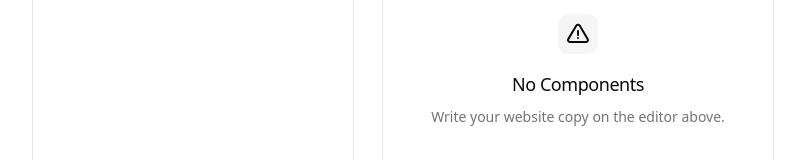
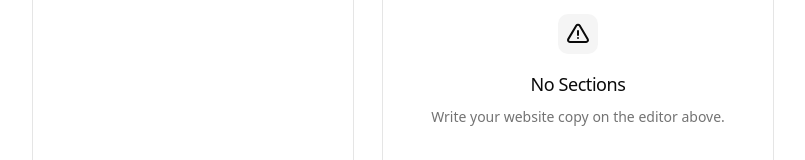
Before and after one commit to brianmusuku/steerable, a SvelteKit app: page / in a window 1280 px wide. Shown: the part 537-697 px from the top of the page, without its empty margins (237-1042 px from the left). Built offline with nearby package versions, Linux system fonts and the light colour scheme.

Commit message:
fix: better copy naming

```diff
--- a/src/routes/+page.svelte
+++ b/src/routes/+page.svelte
@@ -61,7 +61,7 @@
 							<Empty.Media variant="icon">
 								<IconAlertTriangle />
 							</Empty.Media>
-							<Empty.Title>No Components</Empty.Title>
+							<Empty.Title>No Sections</Empty.Title>
 							<Empty.Description>Write your website copy on the editor above.</Empty.Description>
 						</Empty.Header>
 						<Empty.Content></Empty.Content>
```
